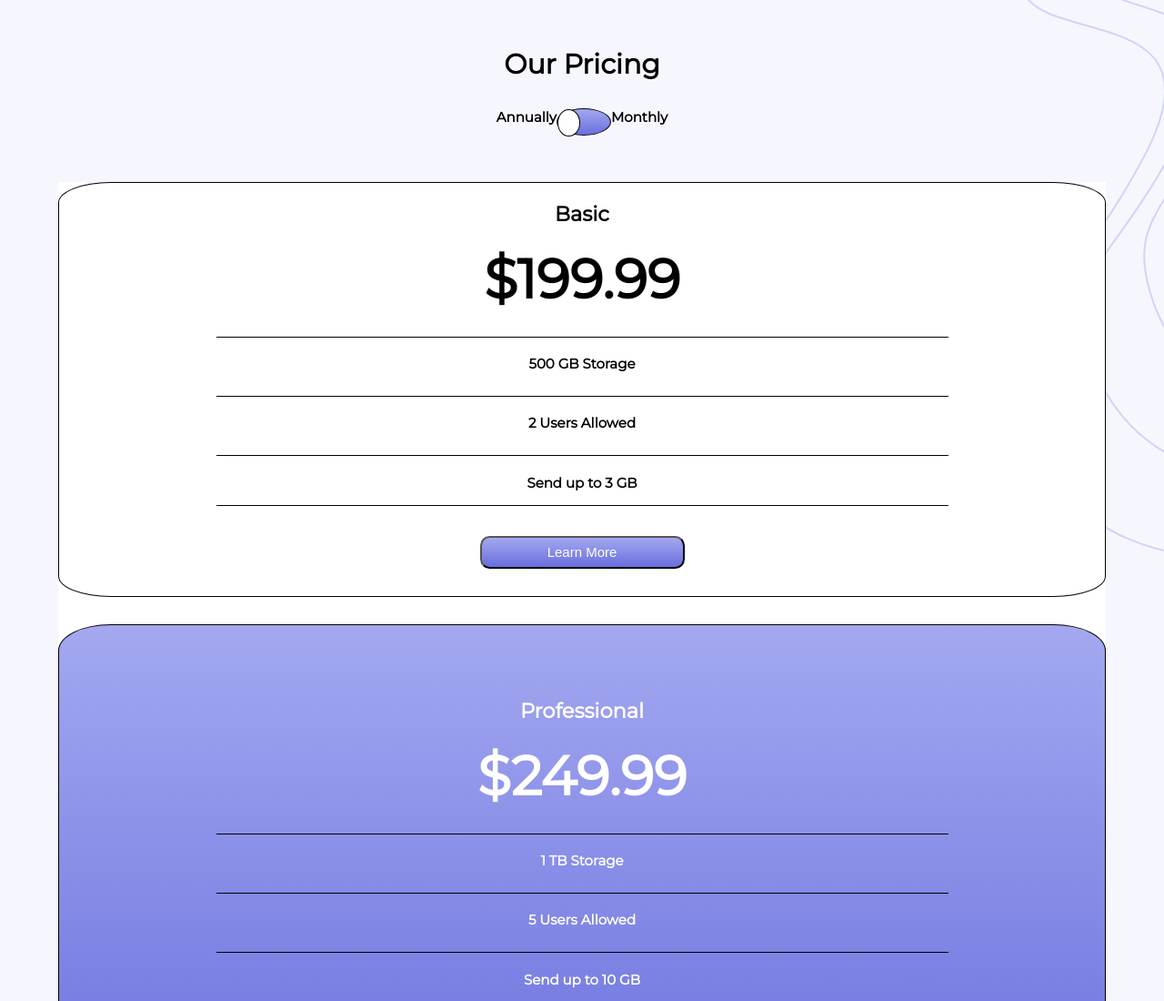
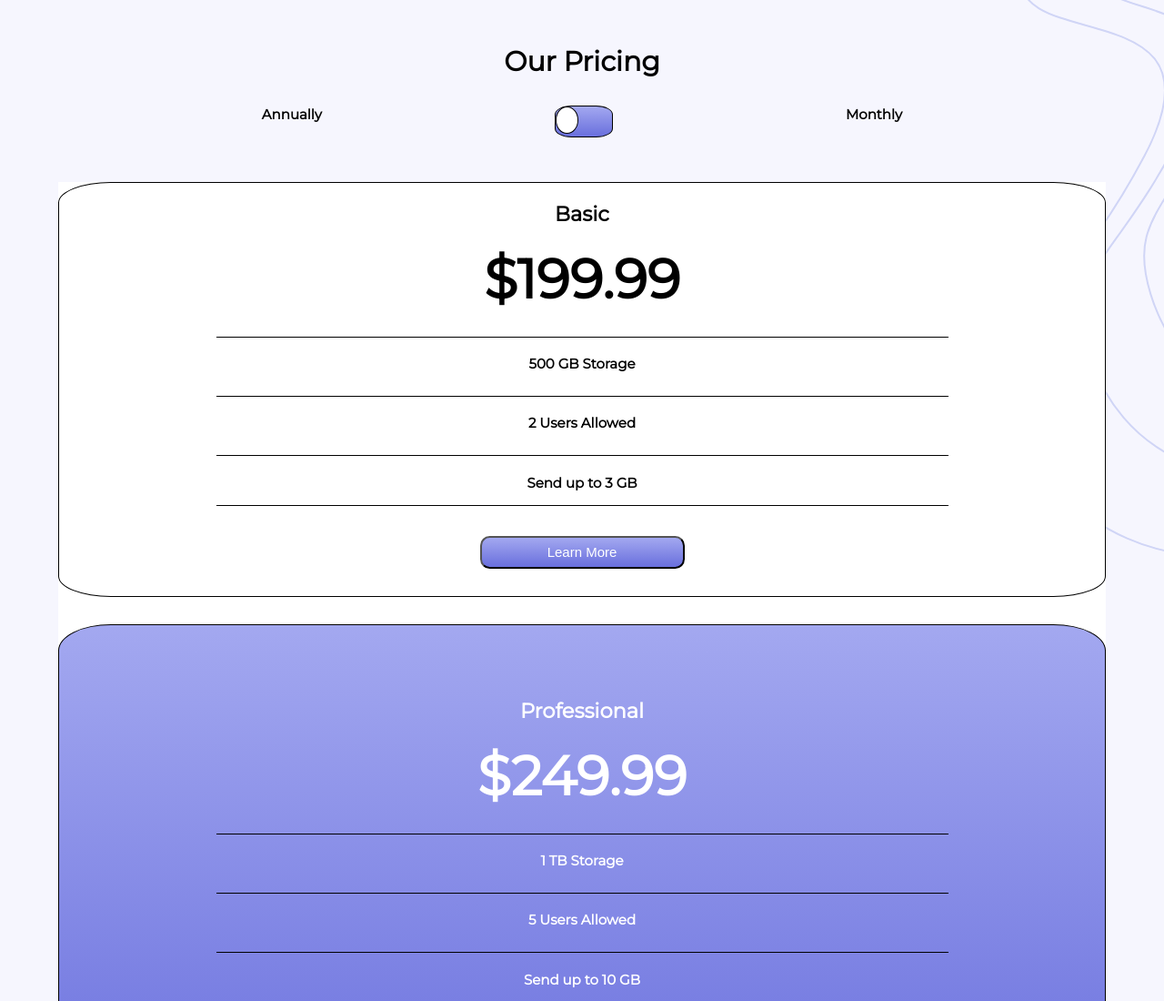
Before and after one commit to leecockcroft/css, a website: page index.html in a window 1280 px wide. Shown: the top 1100 px of the page at 91% size. Drawn offline with Linux system fonts and the light colour scheme.

Commit message:
toggle-change

```diff
--- a/css/style.css
+++ b/css/style.css
@@ -5,7 +5,12 @@
   justify-content: center;
   align-items: center; }
   .header_price_tab {
-    display: flex; }
+    display: flex;
+    justify-content: space-around;
+    width: 75%; }
+    @media only screen and (min-width: 1800px) {
+      .header_price_tab {
+        width: 19%; } }
   .header_text {
     margin-bottom: 1em; }
 
@@ -184,11 +189,11 @@ input:checked + .slider:before {
 
 .toggle {
   position: relative;
-  width: 4em;
-  height: 2em;
+  width: 4.3em;
+  height: 2.3em;
   border: 1px solid black;
-  border-radius: 50%;
-  background-image: linear-gradient(#a3a8f0, #696fdd); }
+  background-image: linear-gradient(#a3a8f0, #696fdd);
+  border-radius: 28.5%; }
 
 .circle {
   width: 1.7em;
```
